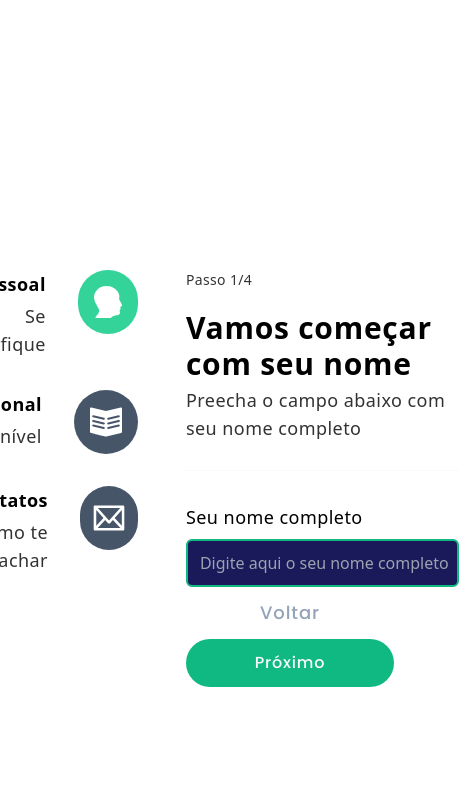
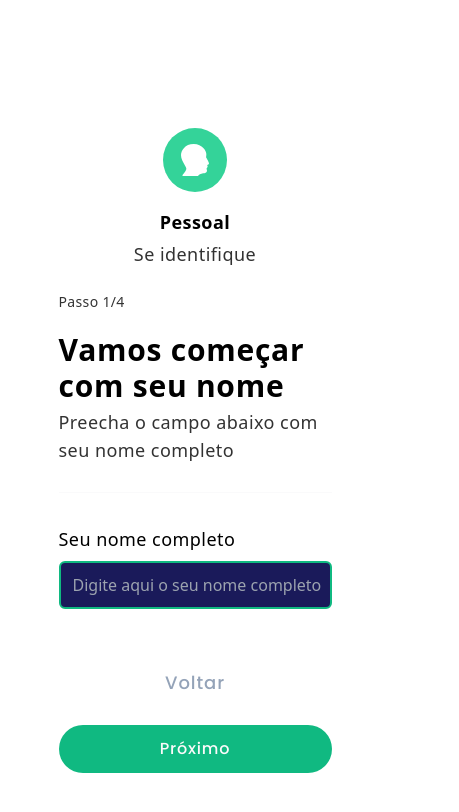
Before and after one commit to thalya-codes/multi-step-form, a React (Create React App) app: page / in a window 390 px wide. Shown: the top 812 px of the page, 459 px wide, since content can reach past the window. Built offline with nearby package versions, Linux system fonts and the light colour scheme.

Commit message:
feat(components): trata responsividade

```diff
--- a/src/components/FormGroup/index.tsx
+++ b/src/components/FormGroup/index.tsx
@@ -33,7 +33,7 @@ export function FormGroup({ label, inputType = "text", inputId, placeholder, nam
   }, [hadBlur, formValues]);
 
   return (
-    <div className="flex flex-col gap-2 w-full">
+    <div className="flex flex-col gap-2 w-10/12 md:w-full">
       <Typography as="label" htmlFor={inputId}>{label}</Typography>
 
       <input
--- a/src/components/Wizard/index.tsx
+++ b/src/components/Wizard/index.tsx
@@ -38,11 +38,11 @@ export function Wizard({ steps }: IWizardProps) {
     };
 
     return (
-        <div className="flex gap-12">
+        <div className="flex gap-12 justify-center md:flex-col md:gap-6 md:mb-7">
             <aside>
                 <ul className="flex flex-col gap-8">
                     {steps.map(({ icon, stepNumber, subTitle, title }: IWzStepData) => (
-                        <li key={title}>
+                        <li key={title} className={`${activeStep !== stepNumber ? "md:hidden" : ""}`}>
                             <WzStep
                                 title={title}
                                 subTitle={subTitle}
@@ -55,10 +55,10 @@ export function Wizard({ steps }: IWizardProps) {
                 </ul>
             </aside>
 
-            <div className="flex flex-col min-h-[35vw] justify-between">
+            <div className="flex flex-col gap-12 md:mb-7">
                 {<StepContent activeStep={activeStep}/>}
 
-                <div>
+                <div className="flex gap-4 md:flex-col">
                     <Button onClickFunc={handlePrevStep} disabled={activeStep === 1}>Voltar</Button>
 
                     {
--- a/src/components/WzStep/index.tsx
+++ b/src/components/WzStep/index.tsx
@@ -19,8 +19,8 @@ export function WzStep({
 
   return (
     <div
-      className="flex gap-8 justify-end text-end"
-      onClick={handleStepClick}
+    className="flex items-center gap-8 justify-end text-end md:text-center md:flex-col-reverse md:gap-4"
+    onClick={handleStepClick}
     >
       <HeadingGroup
         title={{as: "h3", size: "sm", text: title}}
--- a/tailwind.config.js
+++ b/tailwind.config.js
@@ -13,6 +13,9 @@ module.exports = {
       backgroundColor: {
         "main-blue": "#1A1A5A",
         "secondary-blue": "#2A2A64"
+      },
+      screens: {
+        "md": { "max": "800px" }
       }
     }
   }
```
Lines whose indentation alone changed are shown as unchanged.
